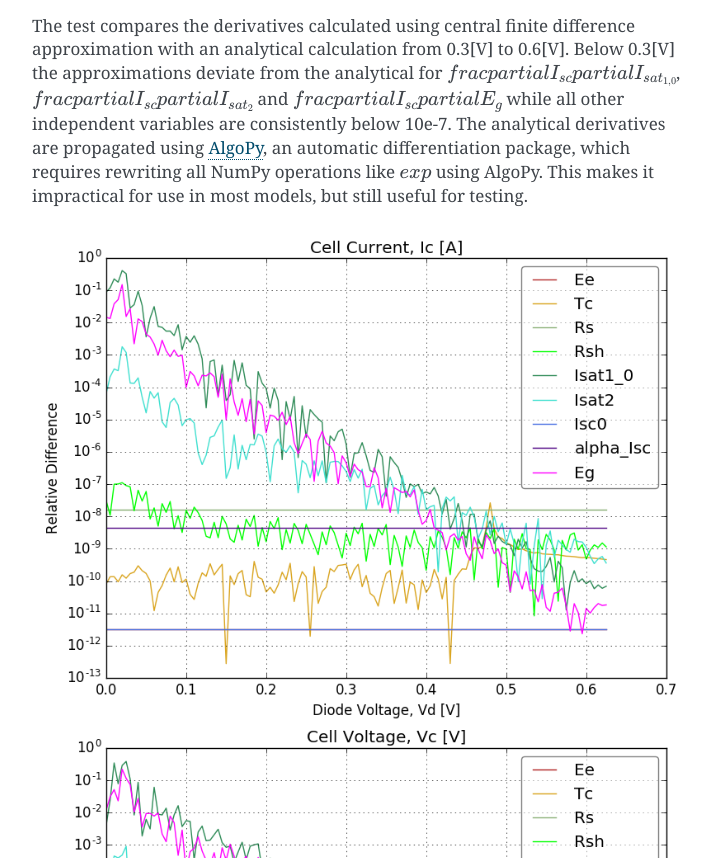
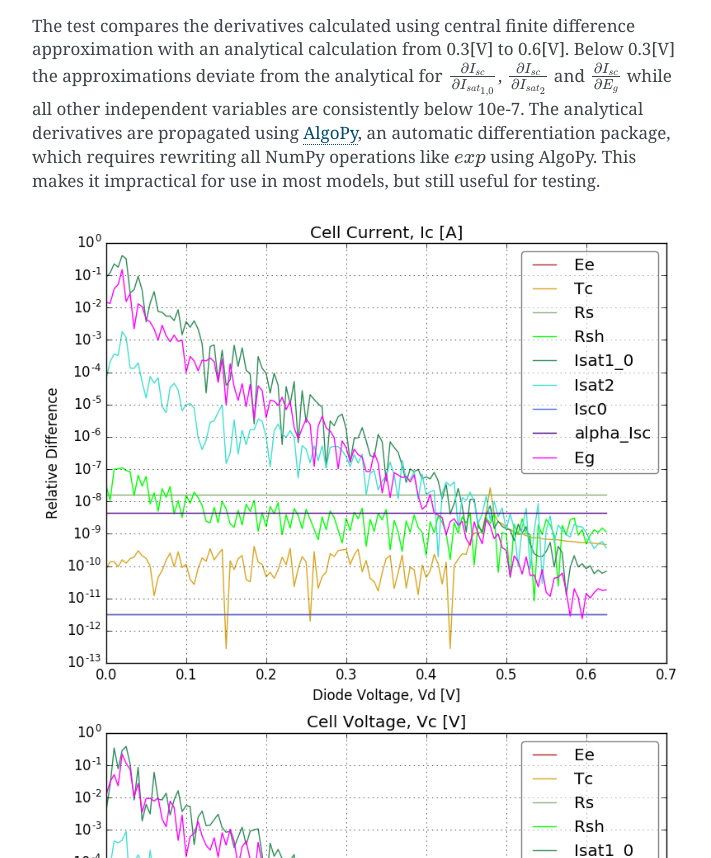
Before and after one commit to BreakingBytes/UncertaintyWrapper, a plain HTML site: page getting_started.html in a window 1280 px wide. Shown: the part 2375-3233 px from the top of the page, without its empty margins (388-1099 px from the left). Drawn offline with nearby package versions, Linux system fonts and the light colour scheme; some packages are replaced by stand-ins of ours.

Commit message:
fix typo in math markup for derivatives in getting started

```diff
--- a/getting_started.html
+++ b/getting_started.html
@@ -130,9 +130,9 @@ standard deviation (square root of variance) for all 9 inputs is shown below.</p
 <p>The test compares the derivatives calculated using central finite difference
 approximation with an analytical calculation from 0.3[V] to 0.6[V]. Below 0.3[V]
 the approximations deviate from the analytical for
-<span class="math">\(\\frac{\\partial I_{sc}}{\\partial I_{sat_{1,0}}}\)</span>,
-<span class="math">\(\\frac{\\partial I_{sc}}{\\partial I_{sat_2}}\)</span> and
-<span class="math">\(\\frac{\\partial I_{sc}}{\\partial E_g}\)</span> while all other independent
+<span class="math">\(\frac{\partial I_{sc}}{\partial I_{sat_{1,0}}}\)</span>,
+<span class="math">\(\frac{\partial I_{sc}}{\partial I_{sat_2}}\)</span> and
+<span class="math">\(\frac{\partial I_{sc}}{\partial E_g}\)</span> while all other independent
 variables are consistently below 10e-7. The analytical derivatives are propagated
 using <a class="reference external" href="https://pythonhosted.org/algopy/">AlgoPy</a>, an automatic differentiation
 package, which requires rewriting all NumPy operations like <span class="math">\(exp\)</span> using
```
Also changed, not shown: _sources/getting_started.txt.
